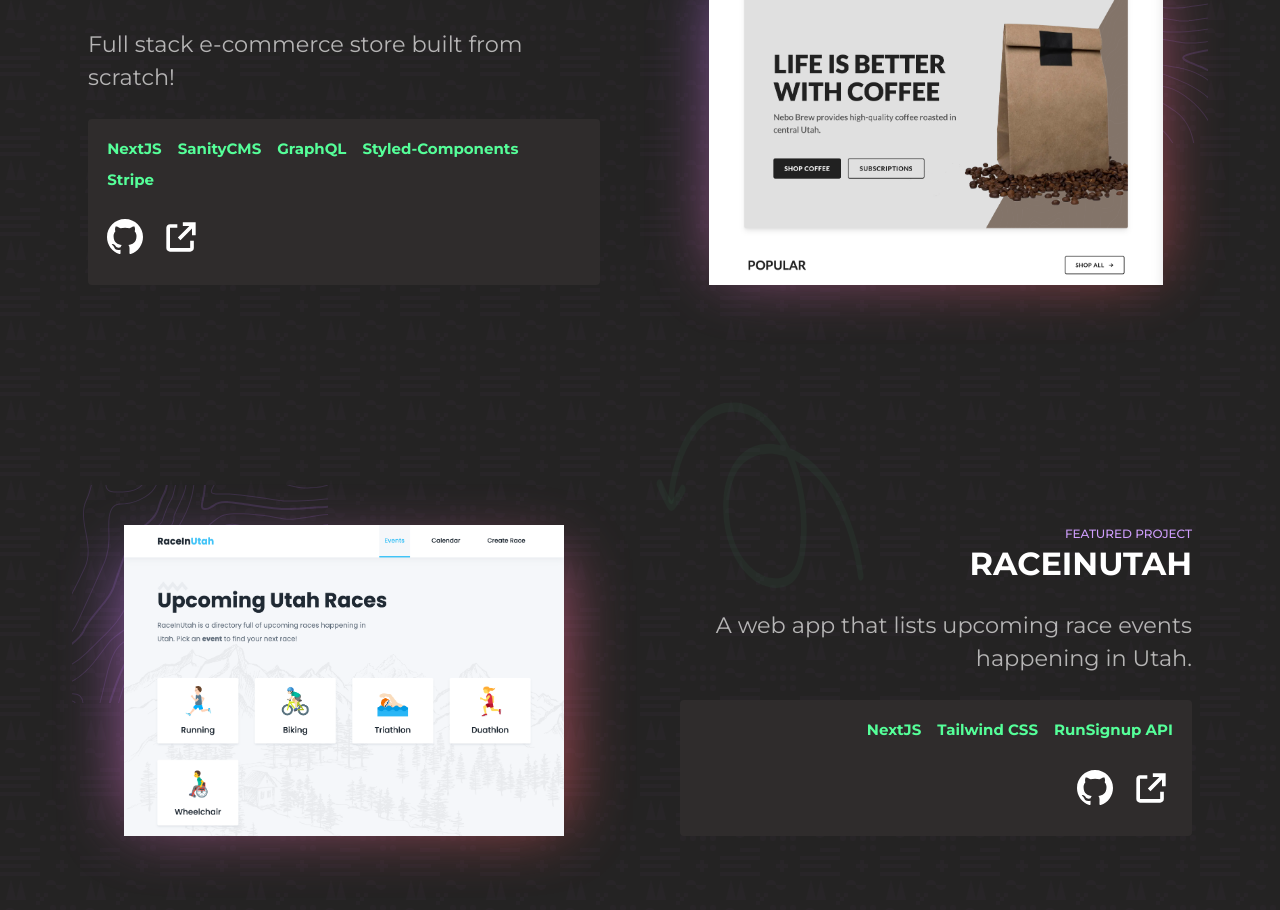
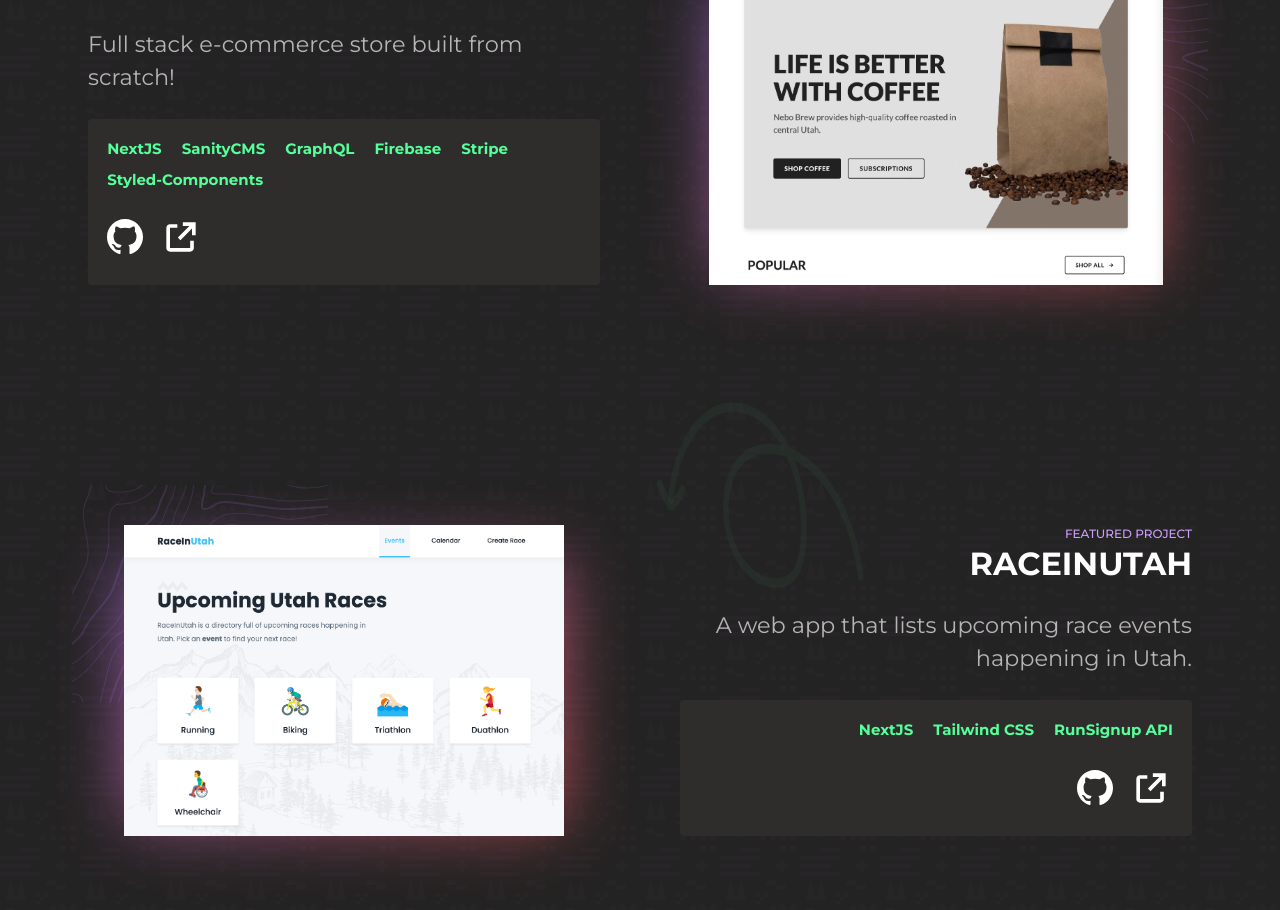
Before and after one commit to andrewjohnsondev/portfolio, a Next.js app: page / in a window 1280 px wide. Shown: the part 1200-2110 px from the top of the page. Built offline with nearby package versions, Linux system fonts and the light colour scheme.

Commit message:
added technology to list

```diff
--- a/components/Projects/StyledProject.js
+++ b/components/Projects/StyledProject.js
@@ -49,7 +49,7 @@
         flex-wrap: wrap;
         align-items: center;
         row-gap: 0.5rem;
-        column-gap: 1rem;
+        column-gap: 1.25rem;
         color: var(--color-secondary-400);
         font-weight: var(--fw-700);
         font-size: 0.75rem;
--- a/components/Projects/index.js
+++ b/components/Projects/index.js
@@ -39,7 +39,7 @@
             isContentLeft={true}
             name='Nebo Brew'
             description='Full stack e-commerce store built from scratch!'
-            technologies={['NextJS', 'SanityCMS', 'GraphQL', 'Styled-Components', 'Stripe']}
+            technologies={['NextJS', 'SanityCMS', 'GraphQL', 'Firebase', 'Stripe', 'Styled-Components']}
             github='https://github.com/andrewjohnsondev/NeboBrew'
             link='https://nebobrew.vercel.app'
             image={nebobrew}
```
